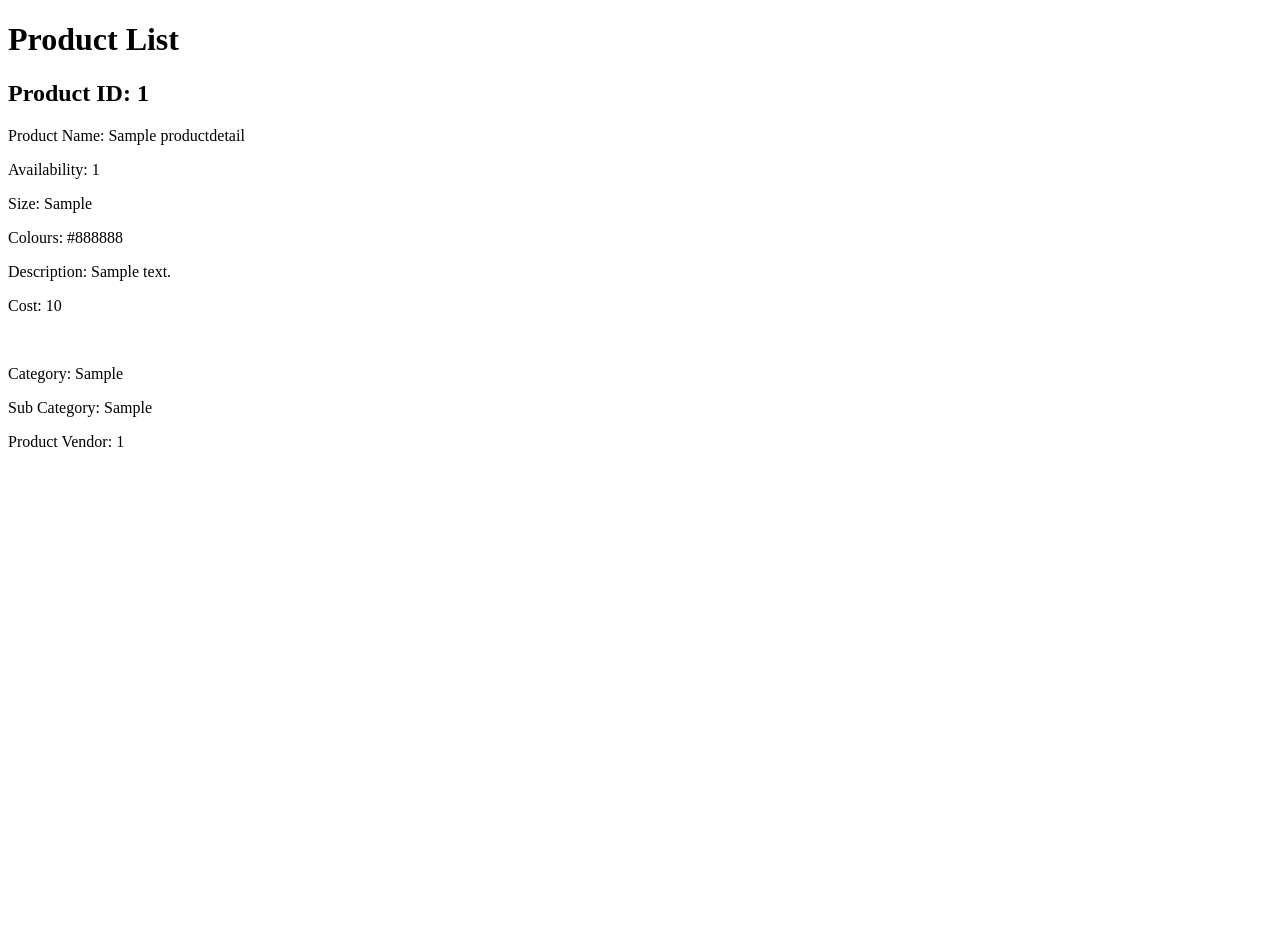
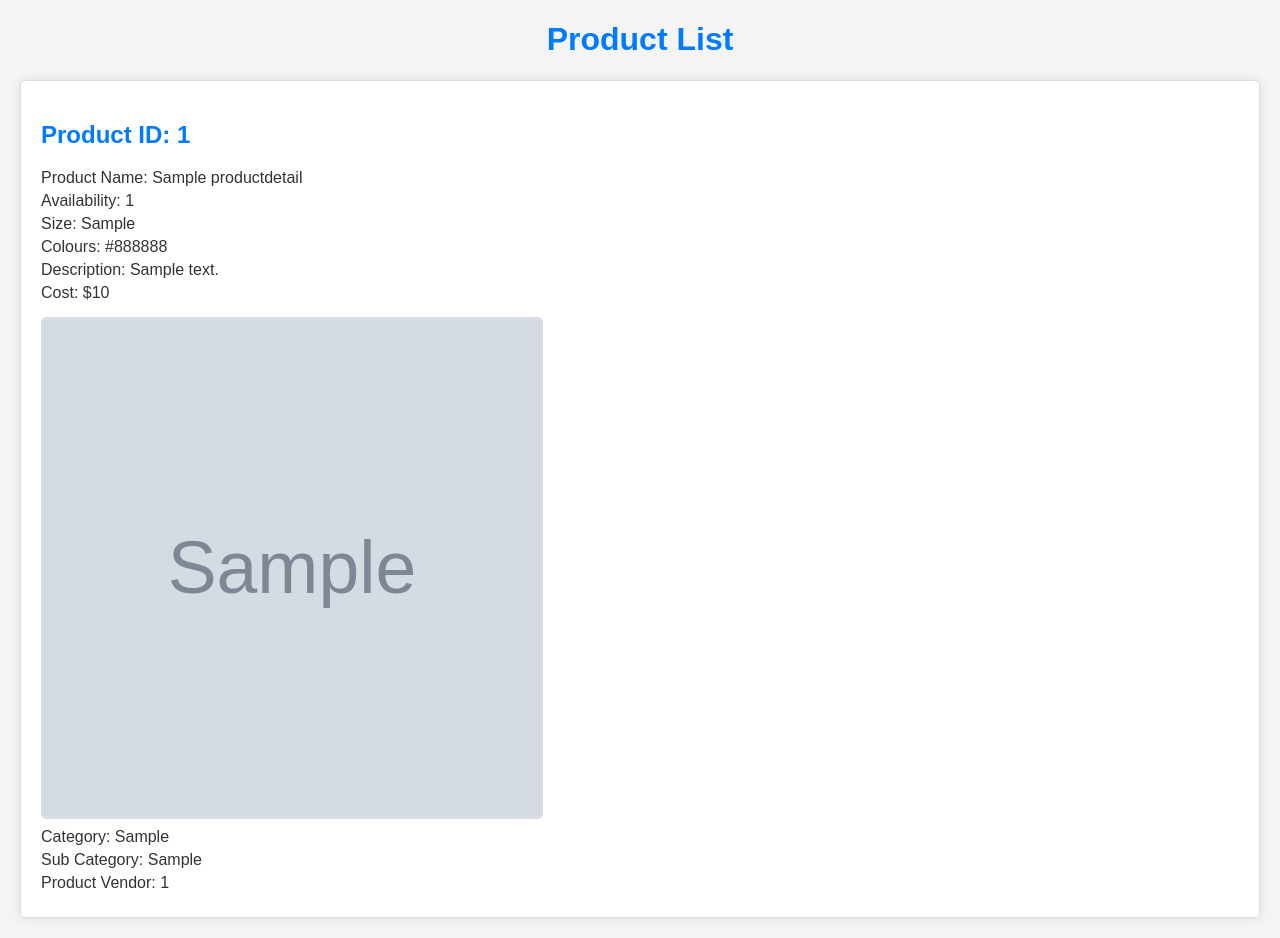
Before and after one commit to pooj180304/DCI-INTERN-FASHIONWEBSITE, a Django app: page /display_product/1/ in a window 1280 px wide. Before the commit the page ends 447 px from the top, so only its background shows below. Run offline with Django 5.2, Linux system fonts and the light colour scheme; tables that the repository leaves empty hold one stand-in row (values such as "Sample post"); grey boxes marked "Sample" are stand-in pictures.

Commit message:
error solved

```diff
--- a/templates/displayproduct.html
+++ b/templates/displayproduct.html
@@ -4,20 +4,60 @@
     <meta charset="UTF-8">
     <meta name="viewport" content="width=device-width, initial-scale=1.0">
     <title>Product List</title>
+
+    <style>
+        body {
+            font-family: 'Arial', sans-serif;
+            margin: 0;
+            padding: 0;
+            background-color: #f4f4f4;
+            color: #333;
+        }
+
+        h1 {
+            text-align: center;
+            color: #007bff;
+        }
+
+        .product-container {
+            border: 1px solid #ddd;
+            margin: 20px;
+            padding: 20px;
+            background-color: #fff;
+            box-shadow: 0 0 10px rgba(0, 0, 0, 0.1);
+            border-radius: 5px;
+        }
+
+        h2 {
+            color: #007bff;
+        }
+
+        img {
+            width: 500px;  /* Ensure the image does not exceed its container */
+            height: 500px;
+            margin-top: 10px;
+            border: 1px solid #ddd;  /* Add a border for better separation */
+            border-radius: 5px;  /* Optional: Add rounded corners */
+        }
+
+        p {
+            margin: 5px 0;
+        }
+    </style>
 </head>
 <body>
     <h1>Product List</h1>
 
     {% for product in products %}
-        <div>
+        <div class="product-container">
             <h2>Product ID: {{ product.product_id }}</h2>
             <p>Product Name: {{ product.product_name }}</p>
             <p>Availability: {{ product.availability }}</p>
             <p>Size: {{ product.size }}</p>
             <p>Colours: {{ product.colours }}</p>
             <p>Description: {{ product.description }}</p>
-            <p>Cost: {{ product.cost }}</p>
-            <img src="{{ product.images.url }}" alt="">
+            <p>Cost: ${{ product.cost }}</p>
+            <img src="/media/{{ product.images }}" alt="{{ product.product_name }}">
             <p>Category: {{ product.category }}</p>
             <p>Sub Category: {{ product.sub_category }}</p>
             <p>Product Vendor: {{ product.product_vendor }}</p>
```
